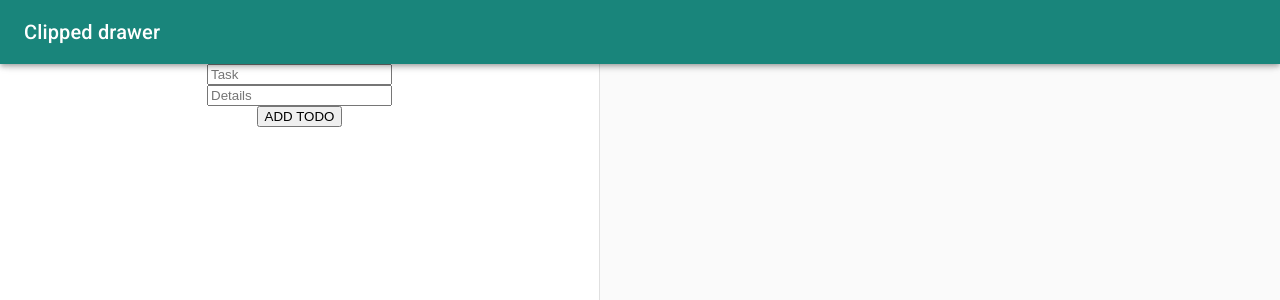
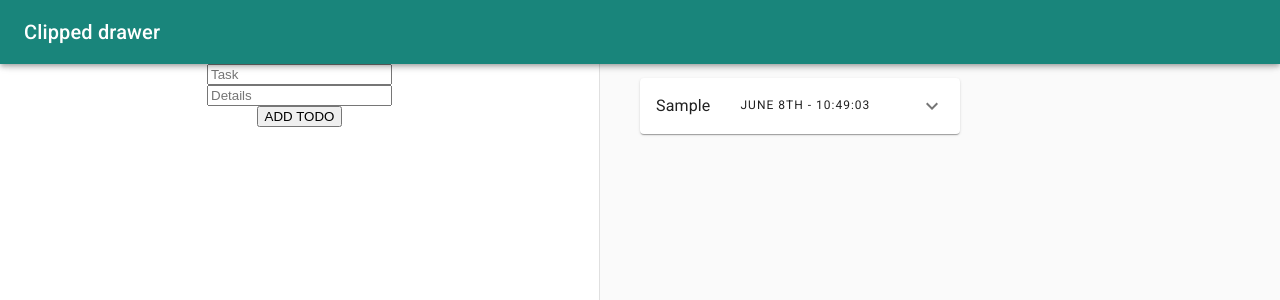
Before and after one commit to stevendelro/cs-todo-app, a React (Create React App) app: page / in a window 1280 px wide. Both pictures are taken after typing "Sample", "Sample" into the empty fields and a click on the button "ADD TODO". Shown: the top 300 px of the page. Built offline with nearby package versions, Linux system fonts and the light colour scheme.

Commit message:
styled TaskListItems and rendered to main content area

```diff
--- a/src/actions/taskActions.js
+++ b/src/actions/taskActions.js
@@ -2,7 +2,7 @@ import * as actions from './actions';
 
 export const createTask = task => ({
   type: actions.CREATE_TASK,
-  payload: {task},
+  payload: { task },
 });
 export const addTask = () => ({
   type: actions.ADD_TASK,
--- a/src/components/HomePage/CreateTaskDrawer/CreateTaskForm.js
+++ b/src/components/HomePage/CreateTaskDrawer/CreateTaskForm.js
@@ -16,7 +16,7 @@ function CreateTaskForm(props) {
 
   const handleSubmit = event => {
     event.preventDefault();
-    props.createTask(props.taskItem);
+    props.createTask(props.taskItemState.task);
     props.addTask();
     props.clearForm();
   };
--- a/src/components/HomePage/TaskListDisplay/TaskListItem.js
+++ b/src/components/HomePage/TaskListDisplay/TaskListItem.js
@@ -1,21 +1,85 @@
 import React from 'react';
+import { makeStyles } from '@material-ui/core/styles';
+import Accordion from '@material-ui/core/Accordion';
+import AccordionSummary from '@material-ui/core/AccordionSummary';
+import AccordionDetails from '@material-ui/core/AccordionDetails';
+import Button from '@material-ui/core/Button';
+import ButtonGroup from '@material-ui/core/ButtonGroup';
+import Typography from '@material-ui/core/Typography';
+import Box from '@material-ui/core/Box';
+import ExpandMoreIcon from '@material-ui/icons/ExpandMore';
+
+const useStyles = makeStyles(theme => ({
+  root: {
+    width: '50%',
+    margin: theme.spacing(0, 0, 3, 0),
+    boxShadow: theme.shadows[1],
+  },
+  heading: {
+    fontSize: theme.typography.pxToRem(15),
+    fontWeight: theme.typography.fontWeightRegular,
+    flexShrink: 0,
+  },
+  detailsContainer: {
+    display: 'flex',
+    flexDirection: 'column',
+    justifyContent: 'space-between',
+  },
+  summaryContainer: {
+    display: 'flex',
+    flexDirection: 'row',
+    justifyContent: 'space-between',
+    alignItems: 'center',
+  },
+  summaryDate: {
+    marginLeft: '30px'
+  },
+  detailsFooter: {
+    display: 'flex',
+    flexDirection: 'row',
+    justifyContent: 'space-between',
+    // alignItems: 'center',
+    marginTop: theme.spacing(2),
+  },
+}));
 
 function TaskListItem(props) {
+  const classes = useStyles();
   const handleFinish = () => props.finishedTask(props.id);
   const handleDelete = () => props.deleteTask(props.id);
   return (
-    <li>
-      <h3>{props.task}</h3>
-      <h6>{props.author}</h6>
-      <p>{props.details}</p>
-      <p>Created: {props.dateCreated}</p>
-      <p>Completed: {String(props.completed)}</p>
-      <button onClick={handleFinish}>
-        {props.completed ? 'UNDO' : 'FINISHED'}
-      </button>
-      <button onClick={handleDelete}>DELETE</button>
-      <button>EDIT</button>
-    </li>
+    <Accordion className={classes.root}>
+      <AccordionSummary
+        expandIcon={<ExpandMoreIcon />}
+        aria-controls="panel1a-content"
+        id="panel1a-header">
+        <Box className={classes.summaryContainer}>
+          <Typography>{props.task}</Typography>
+          <Typography className={classes.summaryDate} variant="overline">{props.dateCreated}</Typography>
+        </Box>
+      </AccordionSummary>
+      <AccordionDetails className={classes.detailsContainer}>
+        <Box>
+          <Typography>
+            {props.details} - {String(props.completed)}
+          </Typography>
+        </Box>
+        <Box className={classes.detailsFooter}>
+          <Typography variant="overline">author: {props.author}</Typography>
+          <ButtonGroup
+            className={classes.buttonGroup}
+            variant="text"
+            color="primary"
+            aria-label="text primary button group">
+            <Button onClick={handleFinish}>
+              {props.completed ? 'UNDO' : 'FINISHED'}
+            </Button>
+            <Button>EDIT</Button>
+            <Button onClick={handleDelete}>DELETE</Button>
+          </ButtonGroup>
+        </Box>
+      </AccordionDetails>
+    </Accordion>
   );
 }
 
--- a/src/components/HomePage/TaskListDisplay/index.js
+++ b/src/components/HomePage/TaskListDisplay/index.js
@@ -1,14 +1,20 @@
 import React, { Component } from 'react';
+import { bindActionCreators } from 'redux';
+import { connect } from 'react-redux';
+import { makeStyles } from '@material-ui/core/styles';
 import * as actionCreators from '../../../actions/taskActions';
-import { connect } from 'react-redux';
-import { bindActionCreators } from 'redux';
 import TaskList from './TaskList';
 
-class TaskListPage extends Component {
-  render() {
-    const { taskState, finishedTask, deleteTask, editTask } = this.props;
+const useStyles = makeStyles(theme => ({
+  drawerSpacer: {
+    marginLeft: '600px'
+  }
+}))
+
+function TaskListPage({ taskState, finishedTask, deleteTask, editTask }) {
+  const classes = useStyles();
   return (
-      <div>
+    <div className={classes.drawerSpacer}>
       <TaskList
         taskState={taskState}
         finishedTask={finishedTask}
@@ -17,7 +23,6 @@ class TaskListPage extends Component {
       />
     </div>
   );
-  }
 }
 
 const mapStateToProps = store => {
--- a/src/reducers/taskReducer.js
+++ b/src/reducers/taskReducer.js
@@ -35,7 +35,7 @@ function taskReducer(state = initialState, action) {
       };
     case actions.CREATE_TASK:
       const timestamp = new Date();
-      const formattedDate = moment(timestamp).format('MMMM Do YYYY');
+      const formattedDate = moment(timestamp).format('MMMM Do - h:mm:ss');
       const formattedTime = moment(timestamp).format('h:mm:ss a');
       return {
         ...state,
```
Lines whose indentation alone changed are shown as unchanged.
